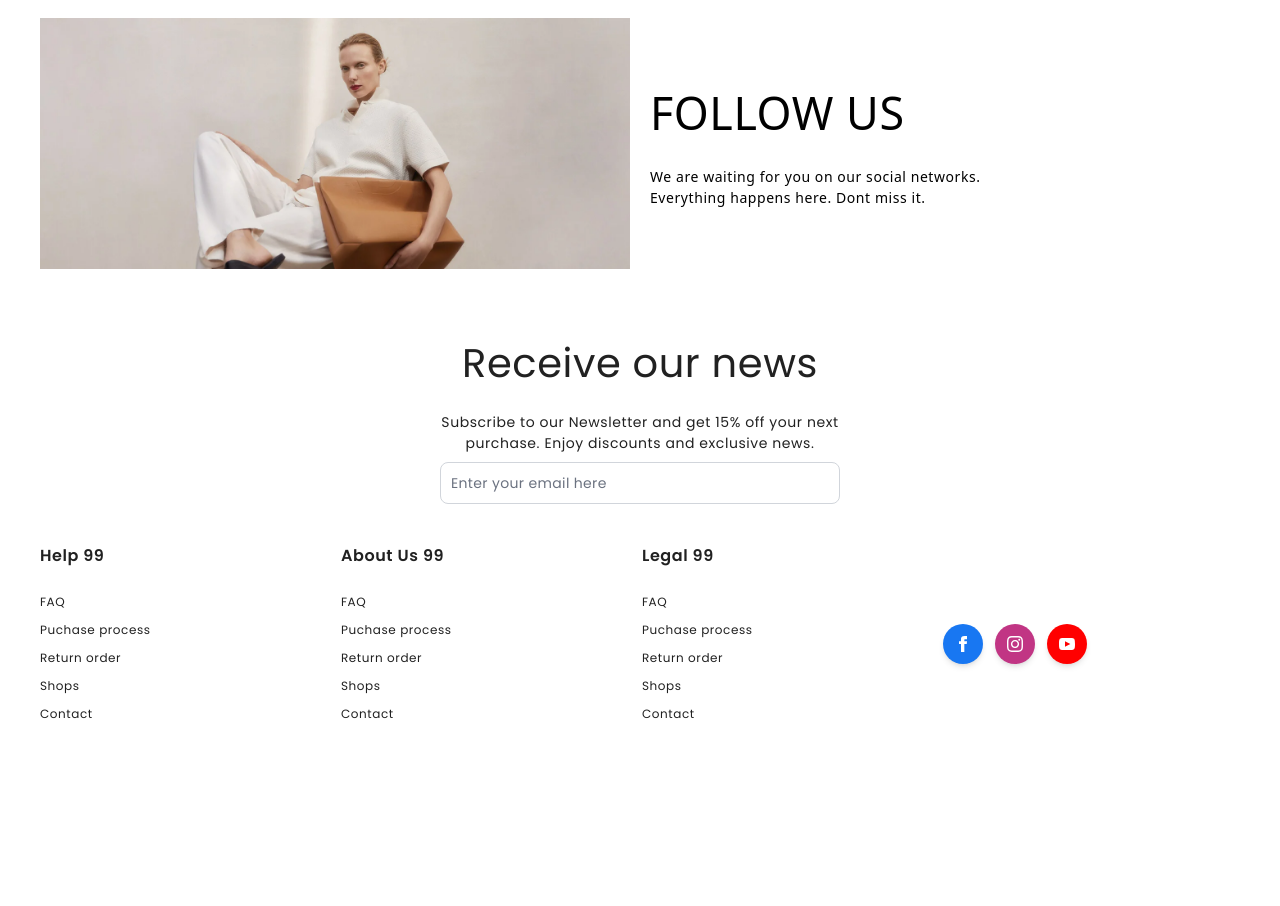
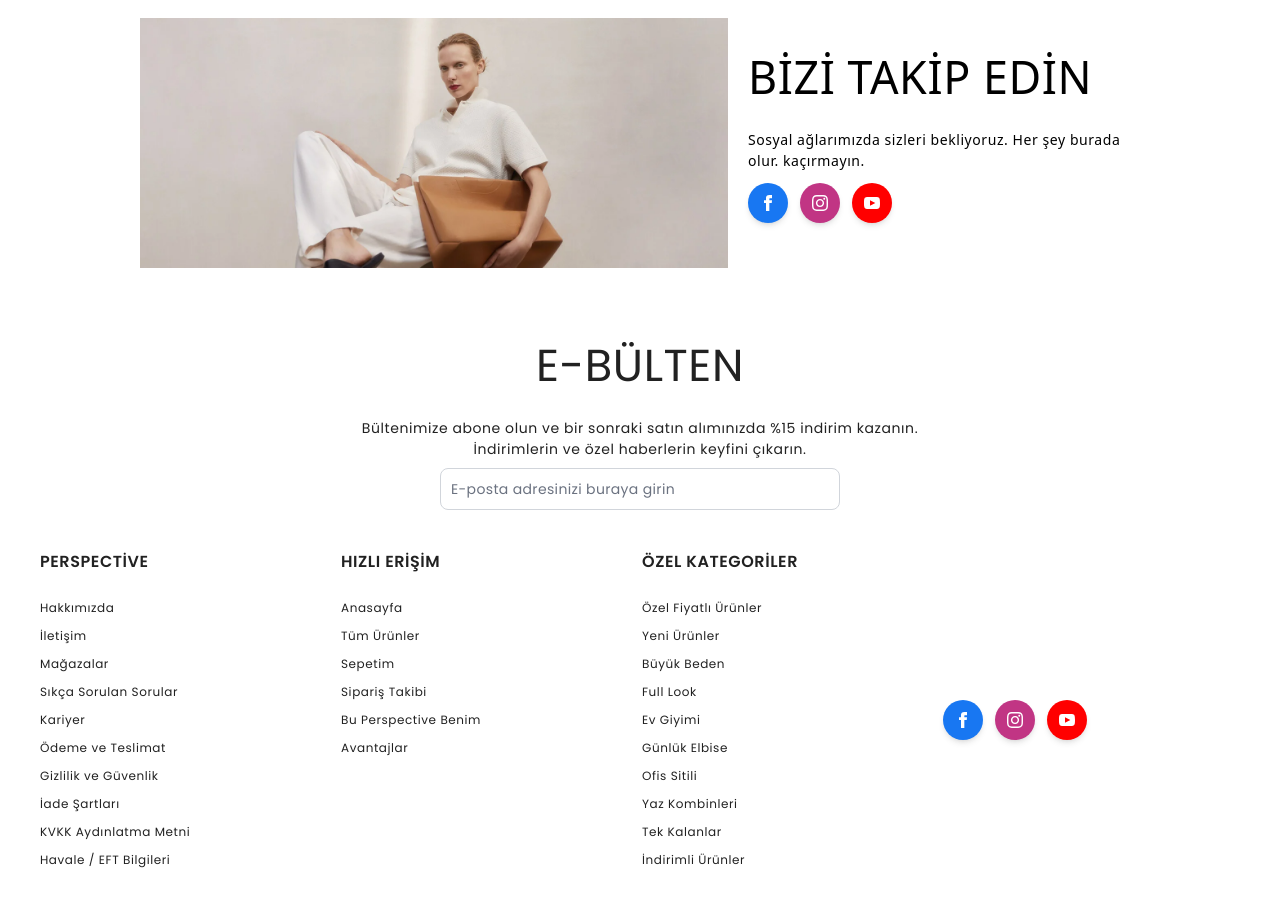
Before and after one commit to erdengen/nextjs13-template, a Next.js app: page / in a window 1280 px wide. Shown: the part 2140-3046 px from the top of the page. Before the commit the page ends 2912 px from the top, so only its background shows below. Built offline with nearby package versions, Linux system fonts and the light colour scheme.

Commit message:
.dil düzeltme

```diff
--- a/src/components/accordion/AccordionLayout.tsx
+++ b/src/components/accordion/AccordionLayout.tsx
@@ -30,7 +30,7 @@ const AccordionLayout = ({
               activeIndex === index ? "font-bold" : "font-semibold"
             }`}
           >
-            {title} {activeIndex}
+            {title} <span className="hidden">{activeIndex}</span>
           </div>
         </div>
         <div className="flex items-center justify-center">
--- a/src/components/accordion/FooterAccordion.tsx
+++ b/src/components/accordion/FooterAccordion.tsx
@@ -16,33 +16,44 @@ const FooterAccordion = (props: Props) => {
   }, [width]);
   const footerList = [
     {
-      title: "Help",
+      title: "PERSPECTİVE",
       data: [
-        { title: "FAQ" },
-        { title: "Puchase process" },
-        { title: "Return order" },
-        { title: "Shops" },
-        { title: "Contact" },
+        { title: "Hakkımızda" },
+        { title: "İletişim" },
+        { title: "Mağazalar" },
+        { title: "Sıkça Sorulan Sorular" },
+        { title: "Kariyer" },
+        { title: "Ödeme ve Teslimat" },
+        { title: "Gizlilik ve Güvenlik" },
+        { title: "İade Şartları" },
+        { title: "KVKK Aydınlatma Metni" },
+        { title: "Havale / EFT Bilgileri" },
       ],
     },
     {
-      title: "About Us",
+      title: "HIZLI ERİŞİM",
       data: [
-        { title: "FAQ" },
-        { title: "Puchase process" },
-        { title: "Return order" },
-        { title: "Shops" },
-        { title: "Contact" },
+        { title: "Anasayfa" },
+        { title: "Tüm Ürünler" },
+        { title: "Sepetim" },
+        { title: "Sipariş Takibi" },
+        { title: "Bu Perspective Benim" },
+        { title: "Avantajlar" },
       ],
     },
     {
-      title: "Legal",
+      title: "ÖZEL KATEGORİLER",
       data: [
-        { title: "FAQ" },
-        { title: "Puchase process" },
-        { title: "Return order" },
-        { title: "Shops" },
-        { title: "Contact" },
+        { title: "Özel Fiyatlı Ürünler" },
+        { title: "Yeni Ürünler" },
+        { title: "Büyük Beden" },
+        { title: "Full Look" },
+        { title: "Ev Giyimi" },
+        { title: "Günlük Elbise" },
+        { title: "Ofis Sitili" },
+        { title: "Yaz Kombinleri" },
+        { title: "Tek Kalanlar" },
+        { title: "İndirimli Ürünler" },
       ],
     },
   ];
--- a/src/components/layout/Footer.tsx
+++ b/src/components/layout/Footer.tsx
@@ -1,6 +1,13 @@
 import React from "react";
 import styled from "styled-components";
-import FooterAccordion from "../accordion/FooterAccordion";
+import dynamic from "next/dynamic";
+const FooterAccordion = dynamic(() => import("../accordion/FooterAccordion"), {
+  ssr: false,
+});
+
+const FollowUs = dynamic(() => import("../misc/FollowUs"), {
+  ssr: false,
+});
 
 type Props = {};
 
@@ -9,71 +16,27 @@ const Footer = (props: Props) => {
     <footer className="my-5">
       <section className="footer_newsletter">
         <div className="block">
-          <div className="w-full md:w-2/6 block mx-auto text-center my-5 md:my-10">
-            <h4>Receive our news</h4>
+          <div className="w-full md:w-3/6 block mx-auto text-center my-5 md:my-10">
+            <h3>E-BÜLTEN</h3>
             <p>
-              Subscribe to our Newsletter and get 15% off your next purchase.
-              Enjoy discounts and exclusive news.
+              Bültenimize abone olun ve bir sonraki satın alımınızda %15 indirim
+              kazanın. İndirimlerin ve özel haberlerin keyfini çıkarın.
             </p>
-            <input
-              type="email"
-              className="form-input mx-auto tracking-wide font-light antialiased focus:ring-black focus:border-stone-500 block w-full  p-2.5"
-              name="email"
-              placeholder="Enter your email here"
-            />
+            <div className="w-2/3 block mx-auto">
+              <input
+                type="email"
+                className="form-input mx-auto tracking-wide font-light antialiased focus:ring-black focus:border-stone-500 block w-full  p-2.5"
+                name="email"
+                placeholder="E-posta adresinizi buraya girin"
+              />
+            </div>
           </div>
         </div>
       </section>
       <section className="footer_links flex flex-col md:flex-row gap-1 justify-between">
         <FooterAccordion />
 
-        <article className="w-full flex flex-row items-center justify-start gap-3">
-          <button
-            type="button"
-            data-te-ripple-init
-            data-te-ripple-color="light"
-            className="bg-[#1877f2] mb-2 inline-block rounded-full p-3  text-xs font-medium uppercase leading-normal text-white shadow-md transition duration-150 ease-in-out hover:shadow-lg focus:shadow-lg focus:outline-none focus:ring-0 active:shadow-lg"
-          >
-            <svg
-              xmlns="http://www.w3.org/2000/svg"
-              className="h-4 w-4"
-              fill="currentColor"
-              viewBox="0 0 24 24"
-            >
-              <path d="M9 8h-3v4h3v12h5v-12h3.642l.358-4h-4v-1.667c0-.955.192-1.333 1.115-1.333h2.885v-5h-3.808c-3.596 0-5.192 1.583-5.192 4.615v3.385z" />
-            </svg>
-          </button>
-          <button
-            type="button"
-            data-te-ripple-init
-            data-te-ripple-color="light"
-            className="bg-[#c13584] mb-2 inline-block rounded-full p-3 text-xs font-medium uppercase leading-normal text-white shadow-md transition duration-150 ease-in-out hover:shadow-lg focus:shadow-lg focus:outline-none focus:ring-0 active:shadow-lg"
-          >
-            <svg
-              xmlns="http://www.w3.org/2000/svg"
-              className="h-4 w-4"
-              fill="currentColor"
-              viewBox="0 0 24 24"
-            >
-              <path d="M12 2.163c3.204 0 3.584.012 4.85.07 3.252.148 4.771 1.691 4.919 4.919.058 1.265.069 1.645.069 4.849 0 3.205-.012 3.584-.069 4.849-.149 3.225-1.664 4.771-4.919 4.919-1.266.058-1.644.07-4.85.07-3.204 0-3.584-.012-4.849-.07-3.26-.149-4.771-1.699-4.919-4.92-.058-1.265-.07-1.644-.07-4.849 0-3.204.013-3.583.07-4.849.149-3.227 1.664-4.771 4.919-4.919 1.266-.057 1.645-.069 4.849-.069zm0-2.163c-3.259 0-3.667.014-4.947.072-4.358.2-6.78 2.618-6.98 6.98-.059 1.281-.073 1.689-.073 4.948 0 3.259.014 3.668.072 4.948.2 4.358 2.618 6.78 6.98 6.98 1.281.058 1.689.072 4.948.072 3.259 0 3.668-.014 4.948-.072 4.354-.2 6.782-2.618 6.979-6.98.059-1.28.073-1.689.073-4.948 0-3.259-.014-3.667-.072-4.947-.196-4.354-2.617-6.78-6.979-6.98-1.281-.059-1.69-.073-4.949-.073zm0 5.838c-3.403 0-6.162 2.759-6.162 6.162s2.759 6.163 6.162 6.163 6.162-2.759 6.162-6.163c0-3.403-2.759-6.162-6.162-6.162zm0 10.162c-2.209 0-4-1.79-4-4 0-2.209 1.791-4 4-4s4 1.791 4 4c0 2.21-1.791 4-4 4zm6.406-11.845c-.796 0-1.441.645-1.441 1.44s.645 1.44 1.441 1.44c.795 0 1.439-.645 1.439-1.44s-.644-1.44-1.439-1.44z" />
-            </svg>
-          </button>
-          <button
-            type="button"
-            data-te-ripple-init
-            data-te-ripple-color="light"
-            className="bg-[#ff0000] mb-2 inline-block rounded-full p-3 text-xs font-medium uppercase leading-normal text-white shadow-md transition duration-150 ease-in-out hover:shadow-lg focus:shadow-lg focus:outline-none focus:ring-0 active:shadow-lg"
-          >
-            <svg
-              xmlns="http://www.w3.org/2000/svg"
-              className="h-4 w-4"
-              fill="currentColor"
-              viewBox="0 0 24 24"
-            >
-              <path d="M19.615 3.184c-3.604-.246-11.631-.245-15.23 0-3.897.266-4.356 2.62-4.385 8.816.029 6.185.484 8.549 4.385 8.816 3.6.245 11.626.246 15.23 0 3.897-.266 4.356-2.62 4.385-8.816-.029-6.185-.484-8.549-4.385-8.816zm-10.615 12.816v-8l8 3.993-8 4.007z" />
-            </svg>
-          </button>
-        </article>
+        <FollowUs />
       </section>
     </footer>
   );
--- /dev/null
+++ b/src/components/misc/FollowUs.tsx
@@ -0,0 +1,59 @@
+import React from "react";
+
+type Props = {};
+
+const FollowUs = ({}: Props) => {
+  return (
+    <>
+      <article className="w-full flex flex-row items-center justify-start gap-3 my-3">
+        <button
+          type="button"
+          data-te-ripple-init
+          data-te-ripple-color="light"
+          className="bg-[#1877f2] mb-2 inline-block rounded-full p-3  text-xs font-medium uppercase leading-normal text-white shadow-md transition duration-150 ease-in-out hover:shadow-lg focus:shadow-lg focus:outline-none focus:ring-0 active:shadow-lg"
+        >
+          <svg
+            xmlns="http://www.w3.org/2000/svg"
+            className="h-4 w-4"
+            fill="currentColor"
+            viewBox="0 0 24 24"
+          >
+            <path d="M9 8h-3v4h3v12h5v-12h3.642l.358-4h-4v-1.667c0-.955.192-1.333 1.115-1.333h2.885v-5h-3.808c-3.596 0-5.192 1.583-5.192 4.615v3.385z" />
+          </svg>
+        </button>
+        <button
+          type="button"
+          data-te-ripple-init
+          data-te-ripple-color="light"
+          className="bg-[#c13584] mb-2 inline-block rounded-full p-3 text-xs font-medium uppercase leading-normal text-white shadow-md transition duration-150 ease-in-out hover:shadow-lg focus:shadow-lg focus:outline-none focus:ring-0 active:shadow-lg"
+        >
+          <svg
+            xmlns="http://www.w3.org/2000/svg"
+            className="h-4 w-4"
+            fill="currentColor"
+            viewBox="0 0 24 24"
+          >
+            <path d="M12 2.163c3.204 0 3.584.012 4.85.07 3.252.148 4.771 1.691 4.919 4.919.058 1.265.069 1.645.069 4.849 0 3.205-.012 3.584-.069 4.849-.149 3.225-1.664 4.771-4.919 4.919-1.266.058-1.644.07-4.85.07-3.204 0-3.584-.012-4.849-.07-3.26-.149-4.771-1.699-4.919-4.92-.058-1.265-.07-1.644-.07-4.849 0-3.204.013-3.583.07-4.849.149-3.227 1.664-4.771 4.919-4.919 1.266-.057 1.645-.069 4.849-.069zm0-2.163c-3.259 0-3.667.014-4.947.072-4.358.2-6.78 2.618-6.98 6.98-.059 1.281-.073 1.689-.073 4.948 0 3.259.014 3.668.072 4.948.2 4.358 2.618 6.78 6.98 6.98 1.281.058 1.689.072 4.948.072 3.259 0 3.668-.014 4.948-.072 4.354-.2 6.782-2.618 6.979-6.98.059-1.28.073-1.689.073-4.948 0-3.259-.014-3.667-.072-4.947-.196-4.354-2.617-6.78-6.979-6.98-1.281-.059-1.69-.073-4.949-.073zm0 5.838c-3.403 0-6.162 2.759-6.162 6.162s2.759 6.163 6.162 6.163 6.162-2.759 6.162-6.163c0-3.403-2.759-6.162-6.162-6.162zm0 10.162c-2.209 0-4-1.79-4-4 0-2.209 1.791-4 4-4s4 1.791 4 4c0 2.21-1.791 4-4 4zm6.406-11.845c-.796 0-1.441.645-1.441 1.44s.645 1.44 1.441 1.44c.795 0 1.439-.645 1.439-1.44s-.644-1.44-1.439-1.44z" />
+          </svg>
+        </button>
+        <button
+          type="button"
+          data-te-ripple-init
+          data-te-ripple-color="light"
+          className="bg-[#ff0000] mb-2 inline-block rounded-full p-3 text-xs font-medium uppercase leading-normal text-white shadow-md transition duration-150 ease-in-out hover:shadow-lg focus:shadow-lg focus:outline-none focus:ring-0 active:shadow-lg"
+        >
+          <svg
+            xmlns="http://www.w3.org/2000/svg"
+            className="h-4 w-4"
+            fill="currentColor"
+            viewBox="0 0 24 24"
+          >
+            <path d="M19.615 3.184c-3.604-.246-11.631-.245-15.23 0-3.897.266-4.356 2.62-4.385 8.816.029 6.185.484 8.549 4.385 8.816 3.6.245 11.626.246 15.23 0 3.897-.266 4.356-2.62 4.385-8.816-.029-6.185-.484-8.549-4.385-8.816zm-10.615 12.816v-8l8 3.993-8 4.007z" />
+          </svg>
+        </button>
+      </article>
+    </>
+  );
+};
+
+export default FollowUs;
--- a/src/pages/index.tsx
+++ b/src/pages/index.tsx
@@ -5,9 +5,20 @@ import Head from "next/head";
 
 import Link from "next/link";
 import { base64SolidImage } from "../utility/SolidImage";
-import PlayerHome from "../components/PlayerHome";
-import SlickSlider from "../components/SlickSlider";
-import ShopTheLookSlider from "../components/ShopTheLookSlider";
+import dynamic from "next/dynamic";
+const PlayerHome = dynamic(() => import("../components/PlayerHome"), {
+  ssr: false,
+});
+const SlickSlider = dynamic(() => import("../components/SlickSlider"), {
+  ssr: false,
+});
+const ShopTheLookSlider = dynamic(
+  () => import("../components/ShopTheLookSlider"),
+  { ssr: false }
+);
+const FollowUs = dynamic(() => import("../components/misc/FollowUs"), {
+  ssr: false,
+});
 
 const montserrat = Montserrat({
   weight: ["400", "700"],
@@ -93,12 +104,12 @@ export default function Home() {
           <ShopTheLookSlider />
         </div>
         <div className="mx-auto w-full px-2 lg:px-10 my-16 items-center justify-center">
-          <div className="flex flex-col md:flex-row gap-5 items-center justify-center">
-            <div className="w-full block mx-auto">
+          <div className="w-5/6 mx-auto flex flex-col md:flex-row gap-5 items-center justify-center">
+            <div className="w-3/5 block mx-auto">
               <Image
                 src="/RRSS-WOMAN.webp"
                 width={1440}
-                height={613}
+                height={813}
                 alt="banner"
                 sizes="75vw"
                 priority={true}
@@ -107,12 +118,13 @@ export default function Home() {
                 )}`}
               />
             </div>
-            <div className="w-full block mx-auto">
-              <h3>FOLLOW US</h3>
+            <div className="w-2/5 block mx-auto">
+              <h3>BİZİ TAKİP EDİN</h3>
               <p>
-                We are waiting for you on our social networks. <br />
-                Everything happens here. Dont miss it.
+                Sosyal ağlarımızda sizleri bekliyoruz. Her şey burada olur.
+                kaçırmayın.
               </p>
+              <FollowUs />
             </div>
           </div>
         </div>
```
